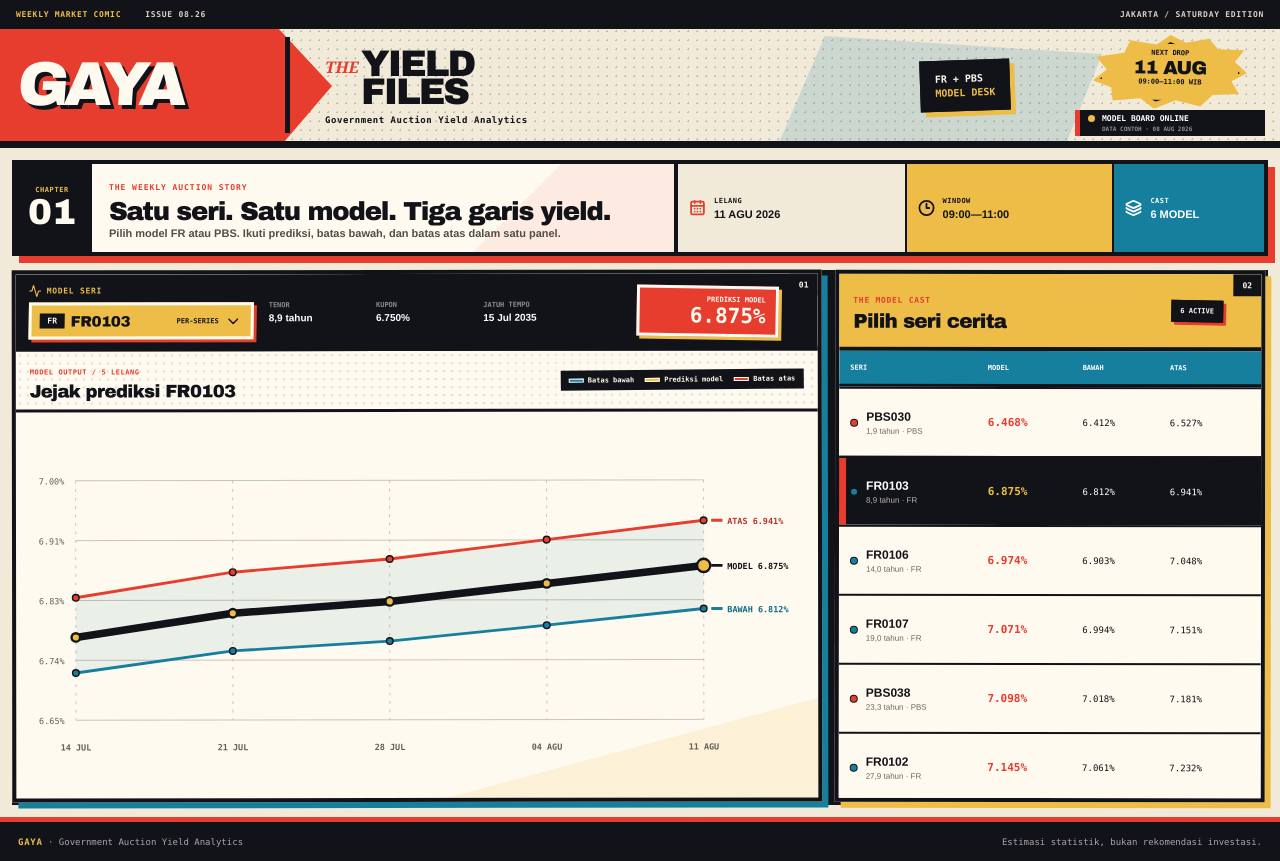
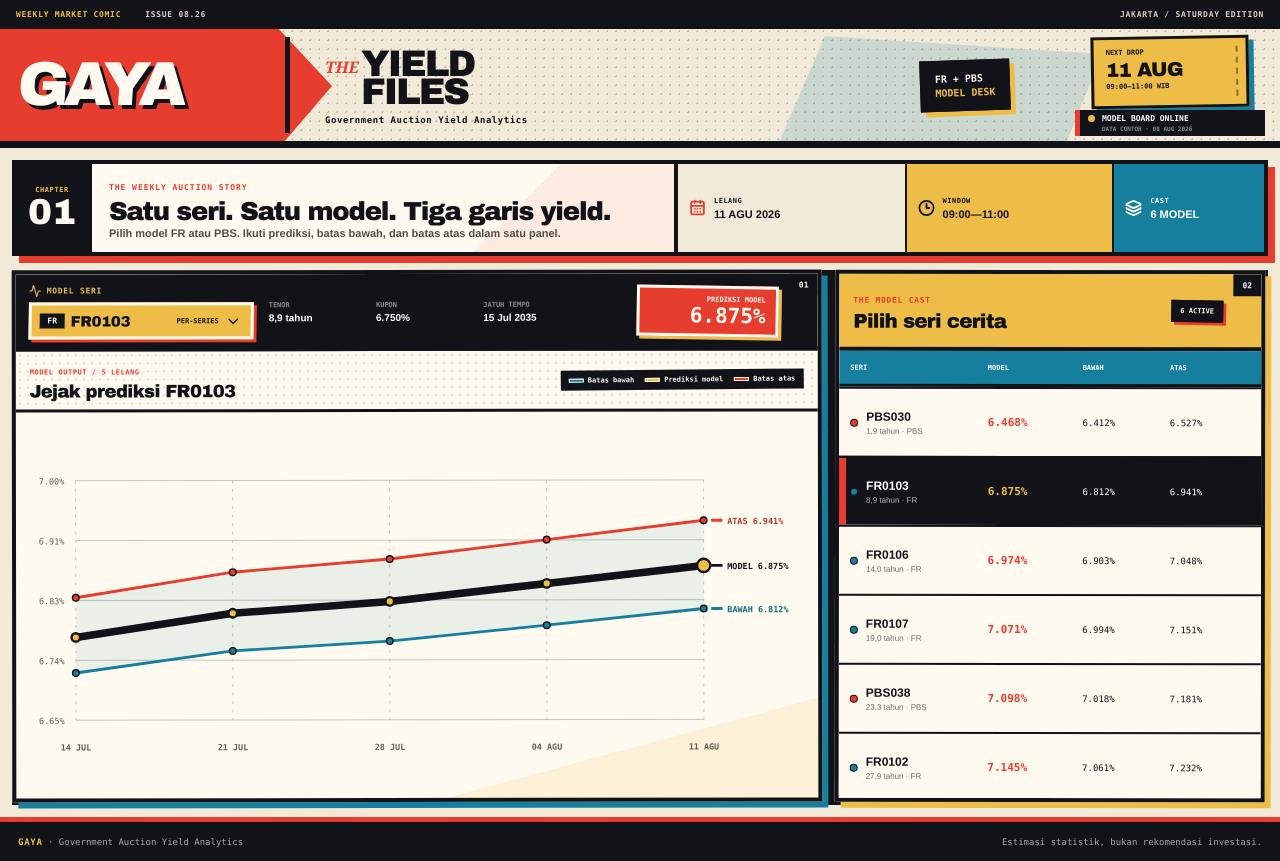
Before and after one commit to zzeiidann/GAYA, a React (Vite) app: page / in a window 1280 px wide. Built offline with nearby package versions, Linux system fonts and the light colour scheme.

Commit message:
Replace auction starburst with editorial ticket

```diff
--- a/src/main.tsx
+++ b/src/main.tsx
@@ -142,7 +142,7 @@ function App() {
           <small>Government Auction Yield Analytics</small>
         </div>
         <div className="cover-slug">FR + PBS<br /><b>MODEL DESK</b></div>
-        <div className="auction-burst">
+        <div className="auction-ticket">
           <small>NEXT DROP</small>
           <b>11 AUG</b>
           <span>09:00—11:00 WIB</span>
--- a/src/styles.css
+++ b/src/styles.css
@@ -33,10 +33,10 @@ button { font: inherit; }
 .cover-title > small { grid-column: 1 / -1; margin-top: 9px; font: 800 9px "SFMono-Regular", Consolas, monospace; letter-spacing: .06em; }
 .cover-slug { position: relative; z-index: 2; align-self: center; justify-self: center; padding: 9px 12px; color: var(--panel); background: var(--ink); border: 3px solid var(--ink); box-shadow: 5px 5px 0 var(--gold); font: 800 10px "SFMono-Regular", Consolas, monospace; line-height: 1.35; transform: rotate(-2deg); }
 .cover-slug b { color: var(--gold); }
-.auction-burst { position: relative; z-index: 3; align-self: start; justify-self: center; width: 154px; height: 74px; margin-top: 6px; padding: 14px 18px 8px; color: var(--ink); background: var(--gold); clip-path: polygon(50% 0, 60% 10%, 75% 4%, 81% 18%, 98% 19%, 92% 35%, 100% 50%, 90% 61%, 95% 78%, 78% 80%, 70% 96%, 54% 88%, 40% 100%, 31% 86%, 13% 90%, 12% 72%, 0 63%, 9% 48%, 2% 31%, 20% 25%, 24% 8%, 41% 13%); text-align: center; transform: rotate(1deg); }
-.auction-burst::after { content: ""; position: absolute; inset: 7px; border: 2px solid var(--ink); clip-path: inherit; }
-.auction-burst small, .auction-burst span { position: relative; z-index: 1; display: block; font: 900 7px "SFMono-Regular", Consolas, monospace; }
-.auction-burst b { position: relative; z-index: 1; display: block; margin: 0; font-family: "Arial Black", Impact, sans-serif; font-size: 19px; letter-spacing: -.04em; }
+.auction-ticket { position: relative; z-index: 3; align-self: start; justify-self: center; width: 158px; height: 72px; margin-top: 7px; padding: 9px 12px; color: var(--ink); background: var(--gold); border: 3px solid var(--ink); box-shadow: 5px 5px 0 var(--blue); text-align: left; transform: rotate(-1deg); }
+.auction-ticket::after { content: ""; position: absolute; top: 8px; bottom: 8px; right: 8px; border-right: 2px dashed rgba(18,19,24,.45); }
+.auction-ticket small, .auction-ticket span { display: block; font: 900 7px "SFMono-Regular", Consolas, monospace; }
+.auction-ticket b { display: block; margin: 2px 0; font-family: "Arial Black", Impact, sans-serif; font-size: 20px; letter-spacing: -.04em; }
 .cover-status { position: absolute; z-index: 5; right: 15px; bottom: 5px; width: 190px; display: grid; grid-template-columns: 8px auto; align-items: center; gap: 2px 6px; padding: 4px 8px; color: white; background: var(--ink); border-left: 5px solid var(--red); font: 800 8px "SFMono-Regular", Consolas, monospace; }
 .cover-status i { width: 7px; height: 7px; border-radius: 50%; background: var(--gold); }
 .cover-status small { grid-column: 2; color: #918e88; font-size: 6px; }
```
